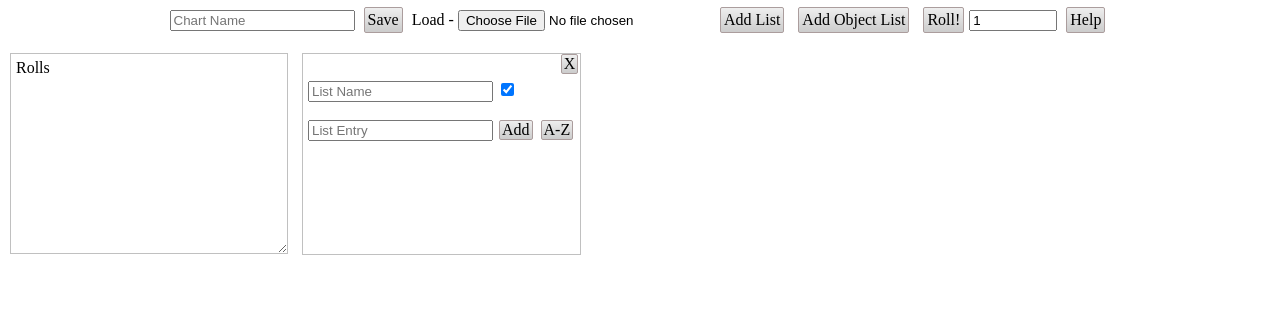
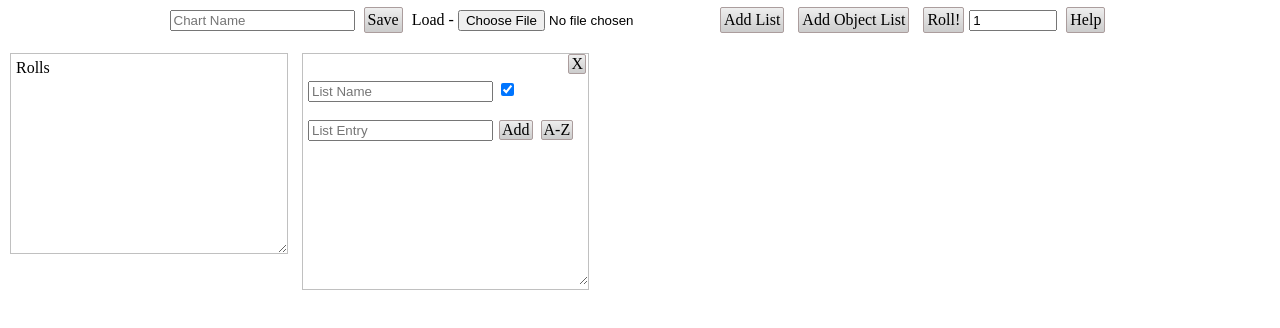
Before and after one commit to medicationforall/rpgchartmaker, a plain HTML site: page index.html in a window 1280 px wide. Shown: the part 80-408 px from the top of the page. Drawn offline with nearby package versions, Linux system fonts and the light colour scheme; a web font is replaced by a local one.

Commit message:
Resizable Lists.

```diff
--- a/css/style.css
+++ b/css/style.css
@@ -139,6 +139,10 @@ animation-duration:0.5s;
 .list .content{
 padding:5px;
 display: inline-block;
+width:275px;
+height: 200px;
+resize: both;
+overflow:auto;
 }
 
 .list ol{
--- a/script/MainMenu.js
+++ b/script/MainMenu.js
@@ -179,6 +179,8 @@ this._setupShare=function(){
 				//console.log('called to chartStore',data);
 				if(data.success){
 					window.location.hash = data.id;
+
+					//shareDialog = new ShareDialog(data.id);
 				}
 			}).fail(function(msg){
 				//console.log('failed call to chartStore',msg.responseText)
--- a/script/chartPage.js
+++ b/script/chartPage.js
@@ -138,6 +138,8 @@ $(document).ready(function(){
 	//chart name on input clear error status
 	$('input[name=listName]').on('input',function(){
 		$(this).removeClass('error');
+
+		$(document).prop('title', $(this).val()+' - RPG Chart Maker');
 	});
 
 
```
